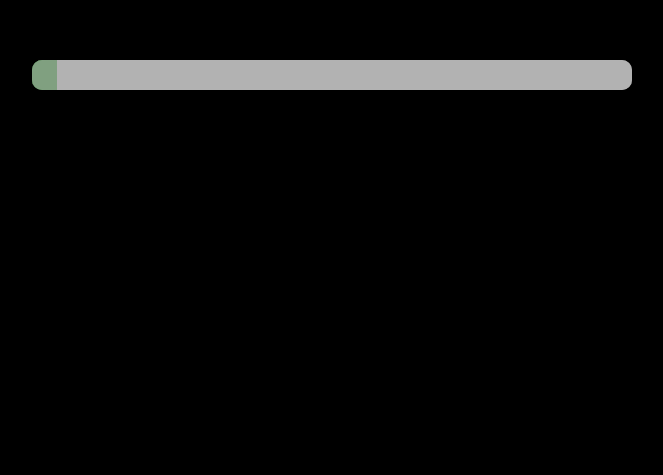
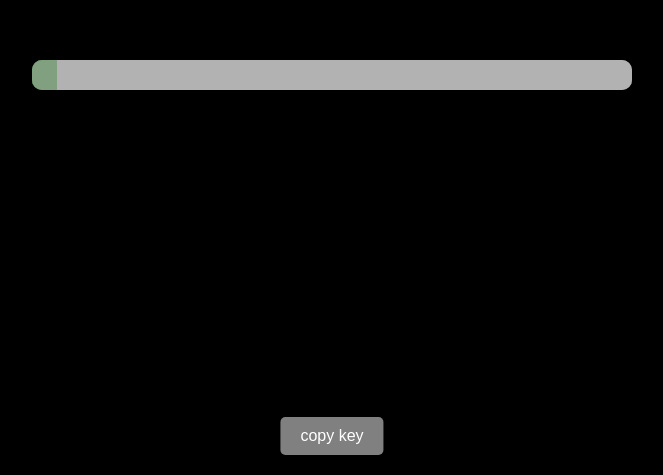
Before and after one commit to NOTHINGx555/NAH_KEY_V2_UPD, a plain HTML site: page index.html in a window 1280 px wide. Shown: the part 325-800 px from the top of the page, without its empty margins (308-971 px from the left). Drawn offline with Linux system fonts and the light colour scheme.

Commit message:
Update index.html

```diff
--- a/index.html
+++ b/index.html
@@ -53,6 +53,29 @@
             z-index: 20; /* Ensure blocker is on top */
             pointer-events: none; /* Allow clicking through the blocker */
         }
+
+        .button-container {
+            position: absolute;
+            bottom: 20px;
+            left: 50%;
+            transform: translateX(-50%);
+            z-index: 30; /* Ensure button is on top */
+        }
+
+        .action-button {
+            padding: 10px 20px;
+            font-size: 16px;
+            background-color: green;
+            color: white;
+            border: none;
+            border-radius: 5px;
+            cursor: pointer;
+        }
+
+        .action-button:disabled {
+            background-color: grey;
+            cursor: not-allowed;
+        }
     </style>
 </head>
 <body>
@@ -61,11 +84,15 @@
         <div class="overlay"></div>
         <div class="blocker"></div> <!-- Blocking interactions -->
     </div>
+    <div class="button-container">
+        <button class="action-button" id="startButton" disabled>copy key</button>
+    </div>
 
     <script>
         let progress = 0;
         let loadingPaused = false;
         const loadingBar = document.querySelector('.loading-bar');
+        const startButton = document.getElementById('startButton');
         const maxProgress = 100;
 
         function updateProgress() {
@@ -90,12 +117,15 @@
                             progress = maxProgress;
                             loadingBar.style.width = `${progress}%`;
                             loadingBar.style.backgroundColor = 'darkgreen';
-                            // Copy the text to clipboard
-                            navigator.clipboard.writeText('NOTHING_SIGMA_REL').then(() => {
-                                // Show an alert when copying is complete
-                                alert('key copy :NOTHING_SIGMA_REL');
-                            }).catch(err => {
-                                console.error('Failed to copy text: ', err);
+                            // Enable the button and show the alert
+                            startButton.disabled = false;
+                            startButton.addEventListener('click', function() {
+                                // Copy the text to clipboard
+                                navigator.clipboard.writeText('NOTHING_SIGMA_REL').then(() => {
+                                    alert('key copy : NOTHING_SIGMA_REL');
+                                }).catch(err => {
+                                    console.error('Failed to copy text: ', err);
+                                });
                             });
                         }, 1000); // Time to load to 100%
                     }, 1000); // Time to move back to 90%
```
